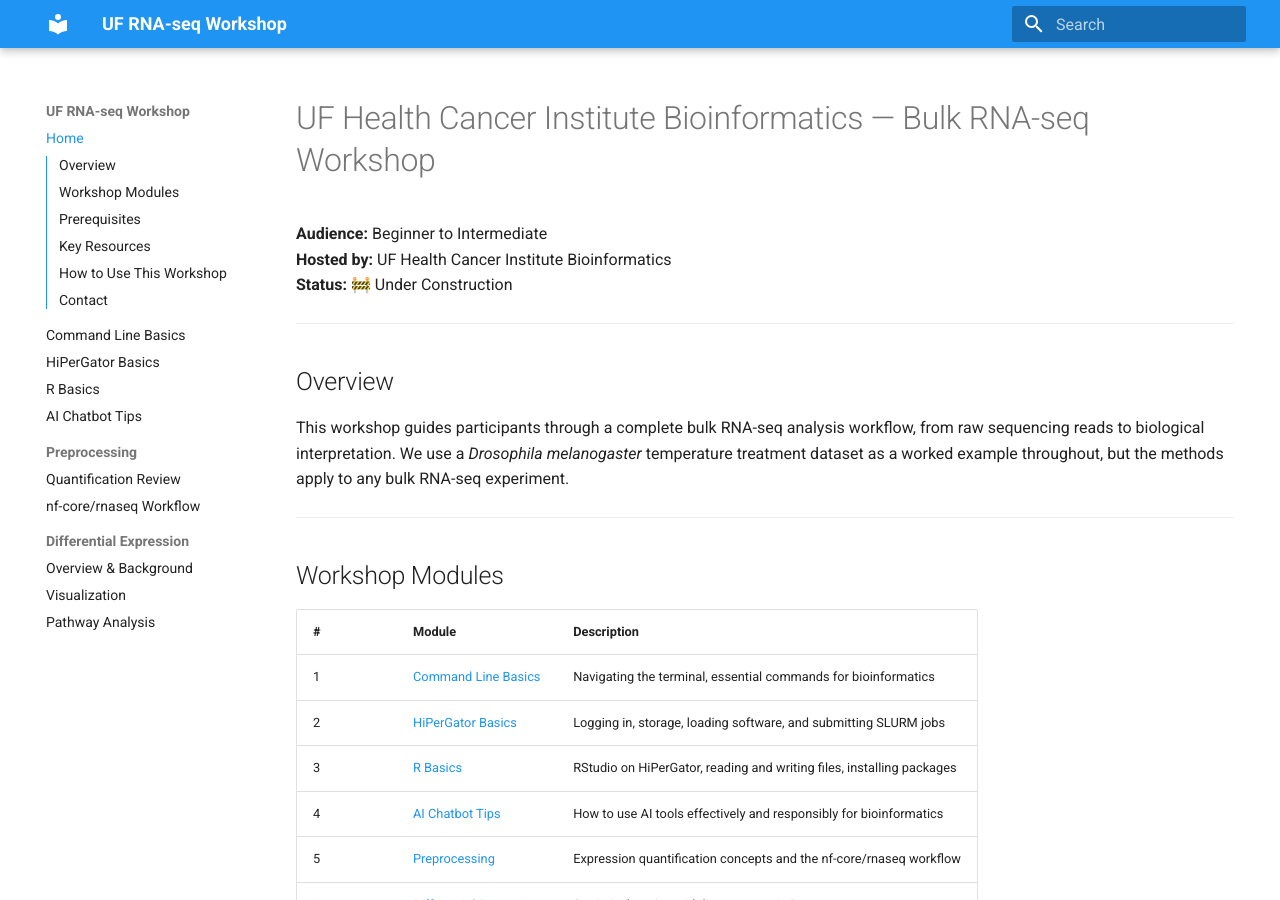
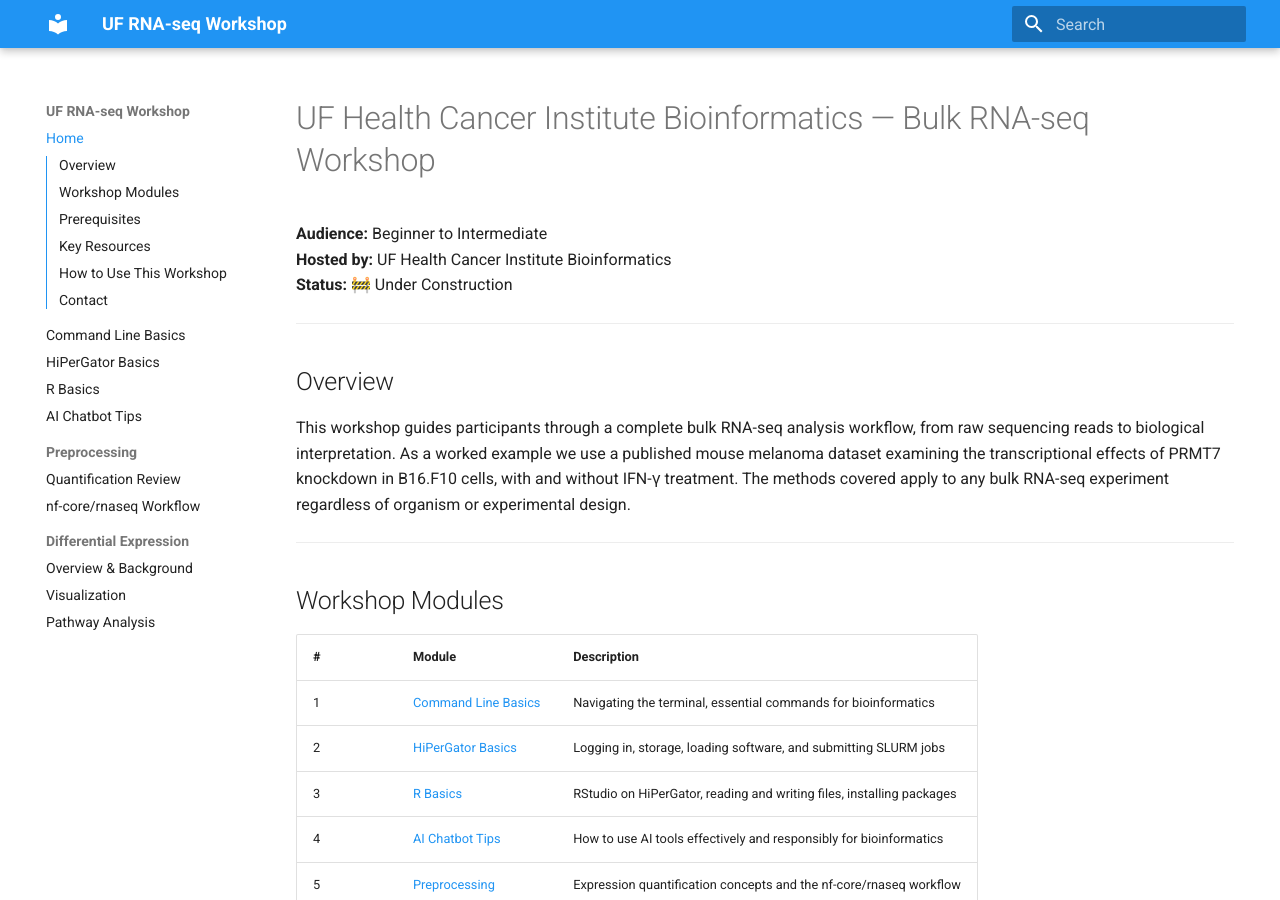
Before and after one commit to UFHCC-BCBSR/res-bioinfo-rnaseq-workshop, an MkDocs documentation site: the page built from docs/index.md, in a window 1280 px wide and 900 px high. Built offline with MkDocs 1.6.1 and Material for MkDocs 9.7.7, drawn with Linux system fonts in a browser that asks for light colours.

Commit message:
update dataset reference and add demo data symlinks

```diff
--- a/docs/index.md
+++ b/docs/index.md
@@ -8,7 +8,7 @@
 
 ## Overview
 
-This workshop guides participants through a complete bulk RNA-seq analysis workflow, from raw sequencing reads to biological interpretation. We use a *Drosophila melanogaster* temperature treatment dataset as a worked example throughout, but the methods apply to any bulk RNA-seq experiment.
+This workshop guides participants through a complete bulk RNA-seq analysis workflow, from raw sequencing reads to biological interpretation. As a worked example we use a published mouse melanoma dataset examining the transcriptional effects of PRMT7 knockdown in B16.F10 cells, with and without IFN-γ treatment. The methods covered apply to any bulk RNA-seq experiment regardless of organism or experimental design.
 
 ---
 
```
Also changed, not shown: 6 other files.
